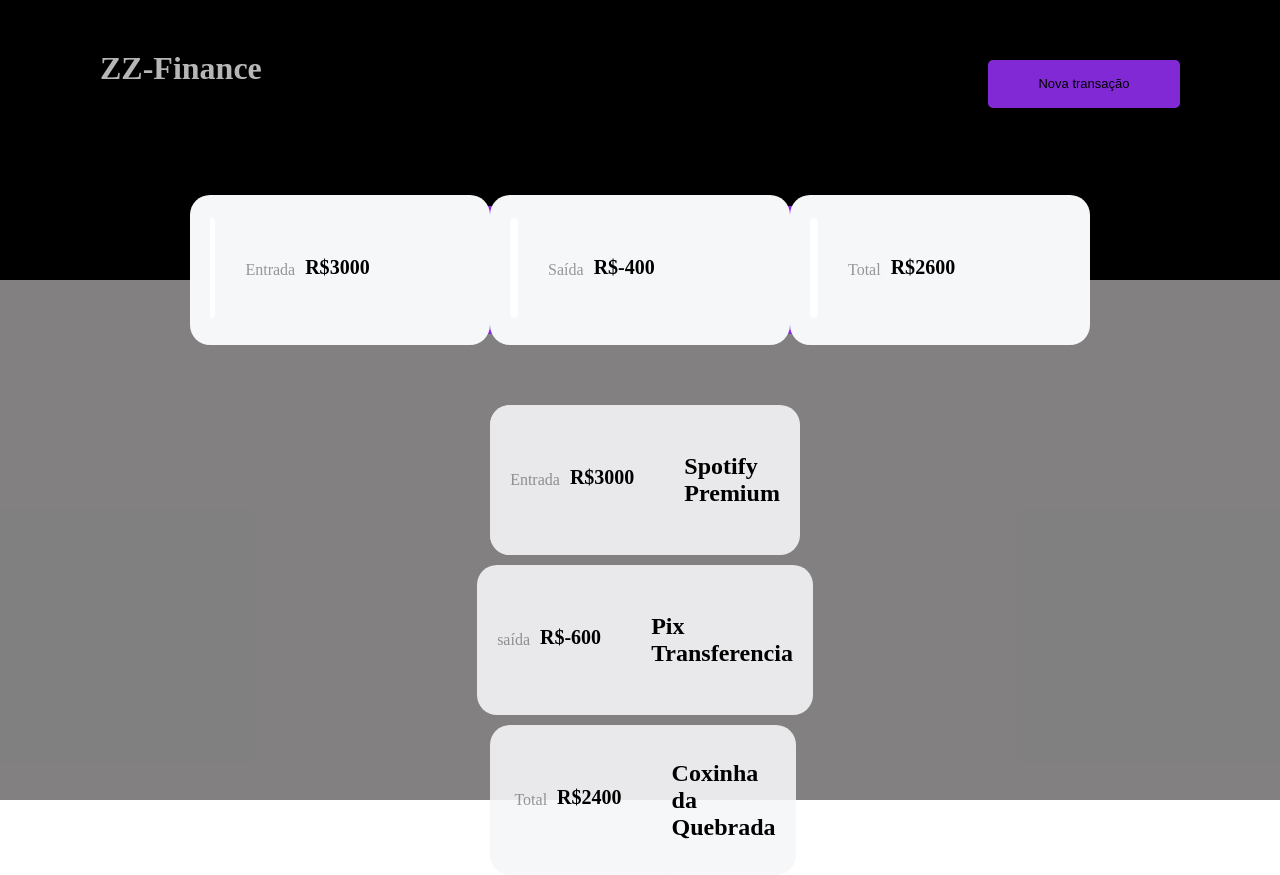
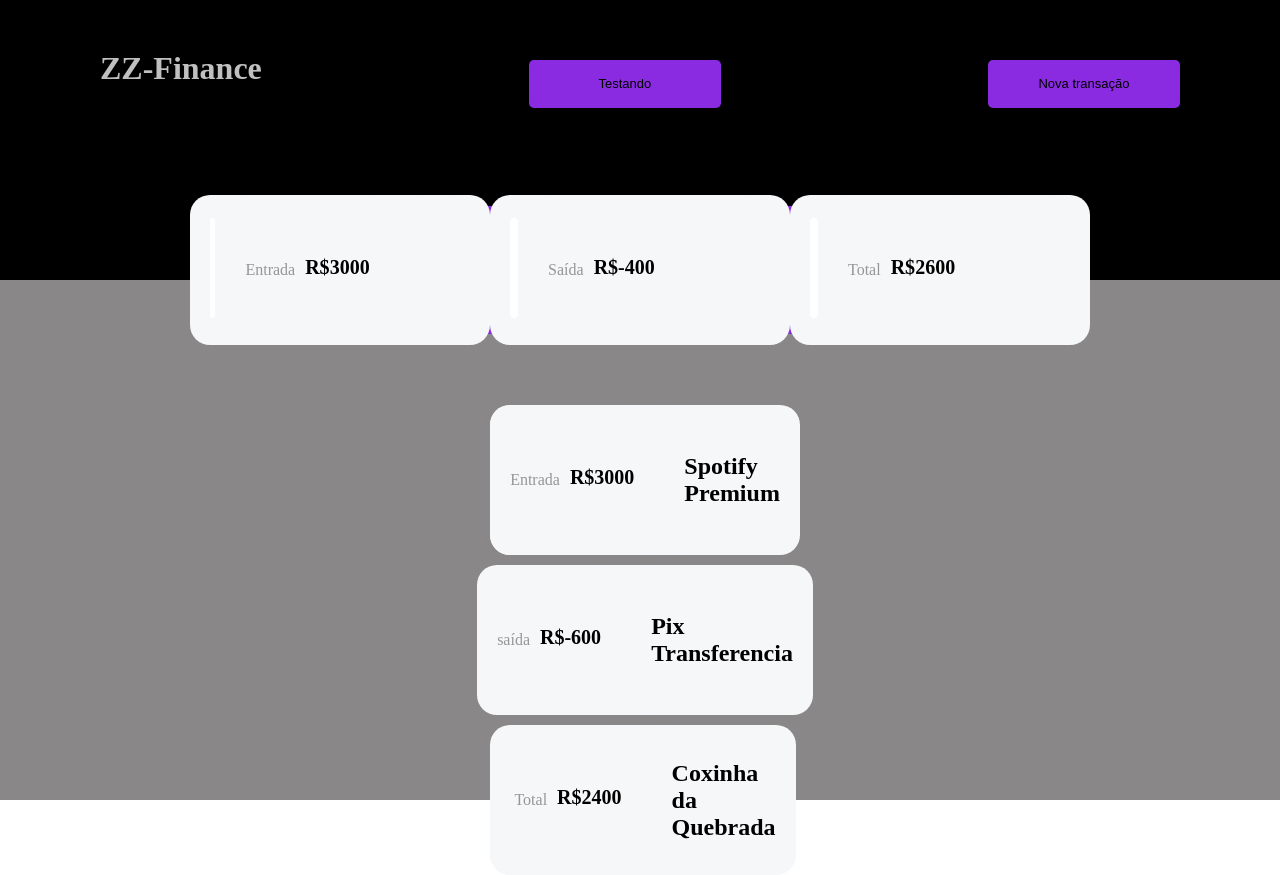
Before and after one commit to EdsonZ91/ZZ-Finance, a React (Vite) app: page / in a window 1280 px wide. Built offline with nearby package versions, Linux system fonts and the light colour scheme; a web font is replaced by a local one.

Commit message:
esquentando a cabeça

```diff
--- a/src/App.jsx
+++ b/src/App.jsx
@@ -7,7 +7,14 @@ import PressB from "./componentes/PressB"
 
 function App() {
 
-    const pressButton = true
+    function handleOnclickBtn() {
+        // alert("Teste")
+       const Cerveja= prompt("O que voce trouxe para Brenda")
+       alert("voce trouxe " + Cerveja + "cervejas")
+
+    }
+
+    const pressButton = false
 
     function openHouse(idade) {
         alert(idade)
@@ -19,6 +26,10 @@ function App() {
         <div className="majorBox">
             <div className="Box">
                 <h1>ZZ-Finance</h1>
+
+                <button onClick={() => handleOnclickBtn()}>
+                    Testando
+                </button>
 
                  <button onClick={() => openHouse(32)} className="firstBu" >Nova transação</button>
             </div>
@@ -52,6 +63,8 @@ function App() {
 
                 {pressButton && <PressB/>}
 
+
+
         </div>
     )
 }
```
